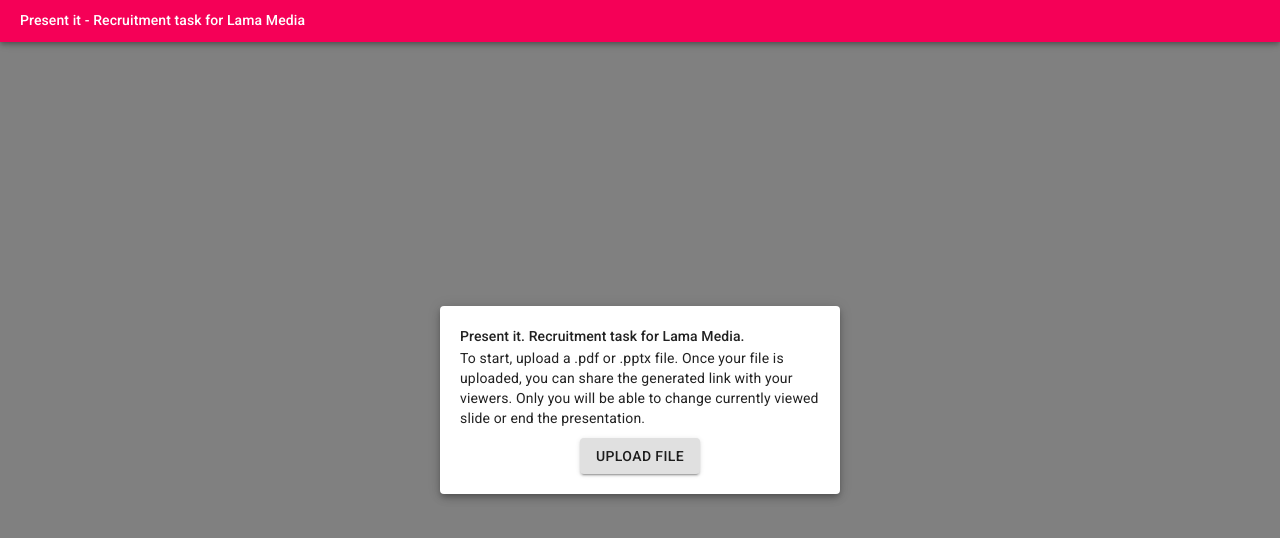
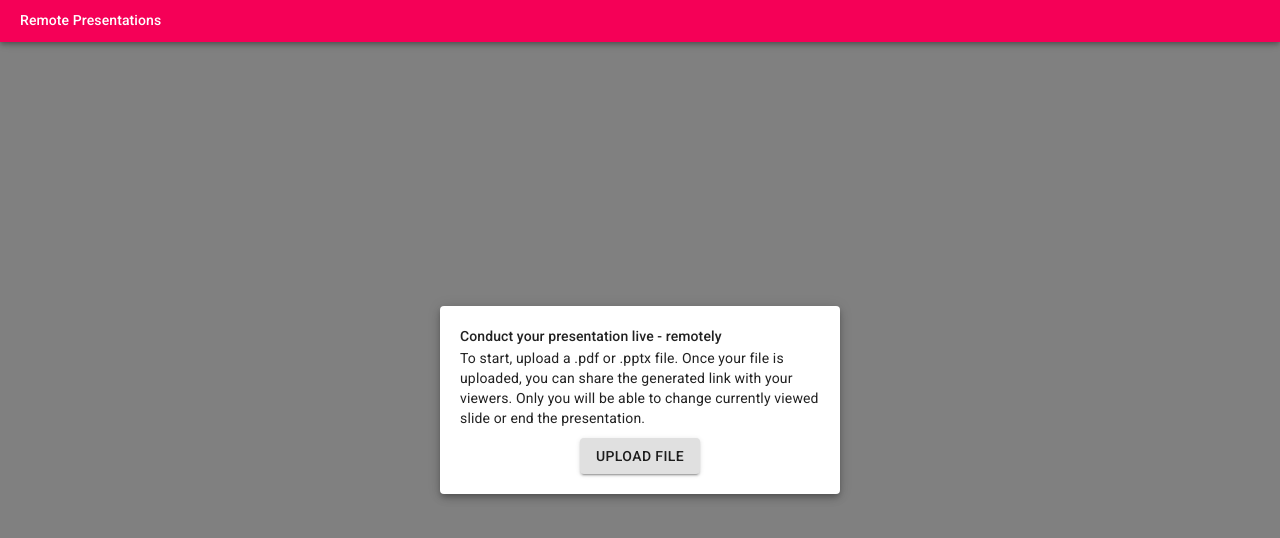
Before and after one commit to antonisierakowski/presentations-frontend, a React (Create React App) app: page / in a window 1280 px wide. Shown: the top 538 px of the page. Built offline with nearby package versions, Linux system fonts and the light colour scheme; no server answers.

Commit message:
feat: change copy text

```diff
--- a/src/components/Header/index.tsx
+++ b/src/components/Header/index.tsx
@@ -10,9 +10,7 @@
   return (
     <AppBar color="secondary" className={styles.header}>
       <div className={styles.headerTitleSection}>
-        <Typography variant="subtitle2">
-          Present it - Recruitment task for Lama Media
-        </Typography>
+        <Typography variant="subtitle2">Remote Presentations</Typography>
       </div>
       {isOnIndexPage ? null : (
         <>
--- a/src/components/Pages/IndexPage/index.tsx
+++ b/src/components/Pages/IndexPage/index.tsx
@@ -9,7 +9,7 @@
     <Paper className={styles.mainWrapper} elevation={5}>
       <div className={styles.heading}>
         <Typography variant="subtitle2">
-          Present it. Recruitment task for Lama Media.
+          Conduct your presentation live - remotely
         </Typography>
         <Typography variant="body2">
           To start, upload a .pdf or .pptx file. Once your file is uploaded, you
```
